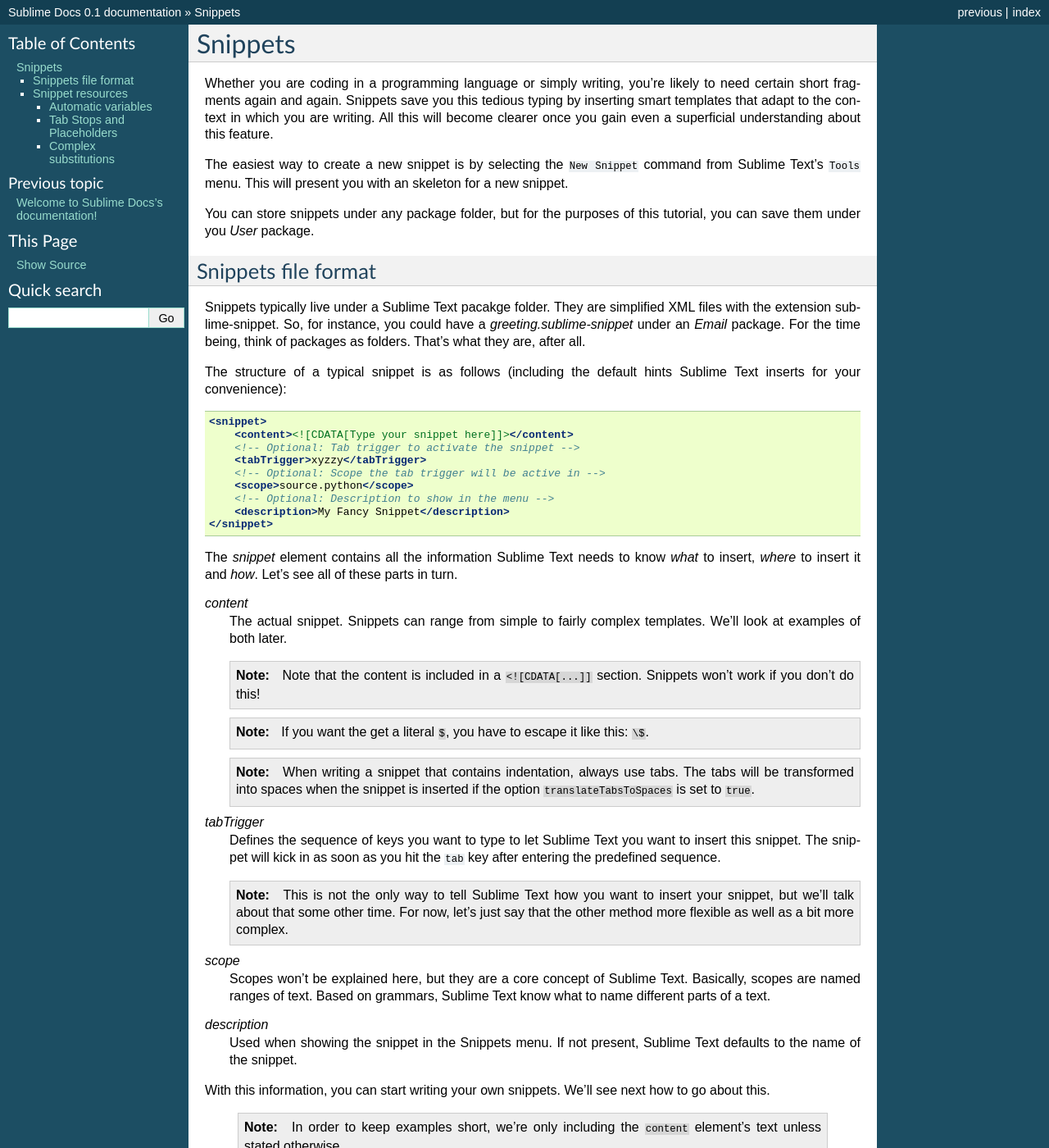
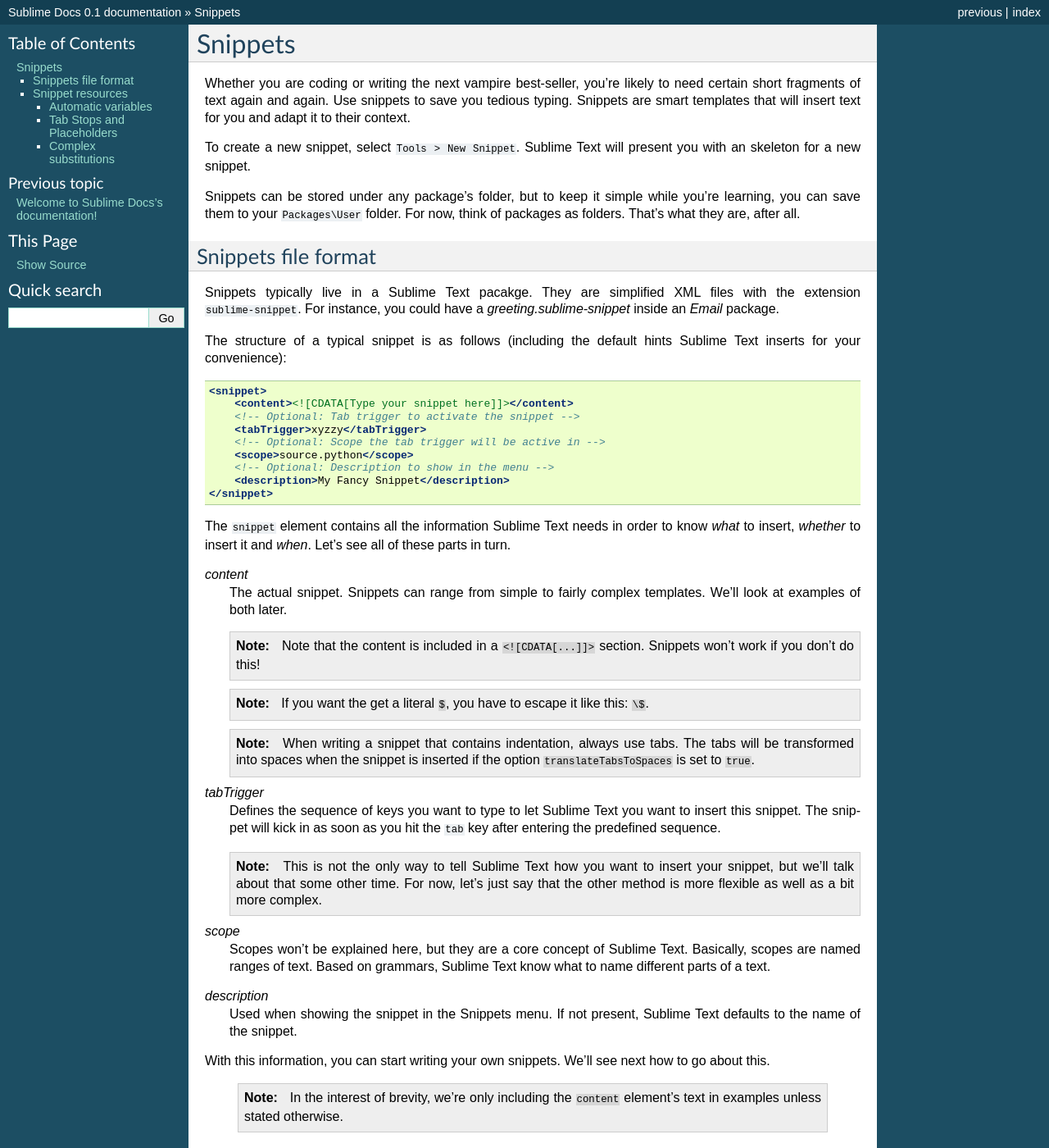
Before and after one commit to guillermooo/sublime-undocs, a Sphinx documentation site: the page built from source/snippets.rst, in a window 1280 px wide and 1400 px high. Shown: the whole window at 82% size. Built offline with Sphinx 7.4.7, drawn with Linux system fonts in a browser that asks for light colours; some of the changed text lies outside the part shown.

Commit message:
Reviewed copy.

```diff
--- a/source/snippets.rst
+++ b/source/snippets.rst
@@ -1,26 +1,24 @@
 Snippets
 ========
 
-Whether you are coding in a programming language or simply writing, you're
-likely to need certain short fragments again and again. Snippets save you this
-tedious typing by inserting smart templates that adapt to the context in which
-you are writing. All this will become clearer once you gain even a superficial
-understanding about this feature.
+Whether you are coding or writing the next vampire best-seller, you're likely to
+need certain short fragments of text again and again. Use snippets to save you
+tedious typing. Snippets are smart templates that will insert text for you and
+adapt it to their context.
 
-The easiest way to create a new snippet is by selecting the ``New Snippet``
-command from Sublime Text's ``Tools`` menu. This will present you with an skeleton
-for a new snippet.
+To create a new snippet, select ``Tools > New Snippet``. Sublime Text will
+present you with an skeleton for a new snippet.
 
-You can store snippets under any package folder, but for the purposes of this
-tutorial, you can save them under you `User` package.
+Snippets can be stored under any package's folder, but to keep it simple while
+you're learning, you can save them to your ``Packages\User`` folder. For now,
+think of packages as folders. That's what they are, after all.
 
 Snippets file format
 ********************
 
-Snippets typically live under a Sublime Text pacakge folder. They are simplified
-XML files with the extension sublime-snippet. So, for instance, you could have
-a `greeting.sublime-snippet` under an `Email` package. For the time being, think
-of packages as folders. That's what they are, after all.
+Snippets typically live in a Sublime Text pacakge. They are simplified XML files
+with the extension ``sublime-snippet``. For instance, you could have a
+`greeting.sublime-snippet` inside an `Email` package.
 
 The structure of a typical snippet is as follows (including the default hints
 Sublime Text inserts for your convenience):
@@ -37,16 +35,16 @@
         <description>My Fancy Snippet</description>
     </snippet>
 
-The `snippet` element contains all the information Sublime Text needs to know
-*what* to insert, *where* to insert it and *how*. Let's see all of these parts
-in turn.
+The ``snippet`` element contains all the information Sublime Text needs in order
+to know *what* to insert, *whether* to insert it and *when*. Let's see all of
+these parts in turn.
 
 `content`
     The actual snippet. Snippets can range from simple to fairly complex
     templates. We'll look at examples of both later.
 
     .. note::
-        Note that the content is included in a ``<![CDATA[...]]`` section.
+        Note that the content is included in a ``<![CDATA[...]]>`` section.
         Snippets won't work if you don't do this!
 
     .. note::
@@ -80,8 +78,8 @@
 how to go about this.
 
     .. note::
-        In order to keep examples short, we're only including the ``content``
-        element's text unless stated otherwise.
+        In the interest of brevity, we're only including the ``content``
+        element's text in examples unless stated otherwise.
 
 Snippet resources
 *****************
@@ -89,7 +87,8 @@
 Automatic variables
 -------------------
 
-Snippets have access to contextual information in the form of variables.
+Snippets have access to contextual and environmental information in the form
+of variables.
 
 ======================    ====================================================================================
 **SELECTION**             The text that was selected when the snippet was triggered.
@@ -105,6 +104,26 @@
 **TM_TAB_SIZE**           Spaces per-tab (controlled by the ``tabSize`` option).
 **TM_SOFT_TABS**          ``YES`` if ``translateTabsToSpaces`` is true, otherwise ``NO``.
 ======================    ====================================================================================
+
+Let's see a simple example of a snippet using variables:
+
+.. code-block:: c
+
+    ====================================
+    USER NAME:          $TM_FULLNAME
+    FILE NAME:          $TM_FILENAME
+     TAB SIZE:          $TM_TAB_SIZE
+    SOFT TABS:          $TM_SOFT_TABS
+    ====================================
+
+    # Output (except hash symbols and leading spaces):
+    # ====================================
+    # USER NAME:          guillermo
+    # FILE NAME:          test.txt
+    #  TAB SIZE:          4
+    # SOFT TABS:          YES
+    # ====================================
+
 
 Tab Stops and Placeholders
 --------------------------
```
Also changed, not shown: other parts of source/snippets.rst (+1 -1 lines).
